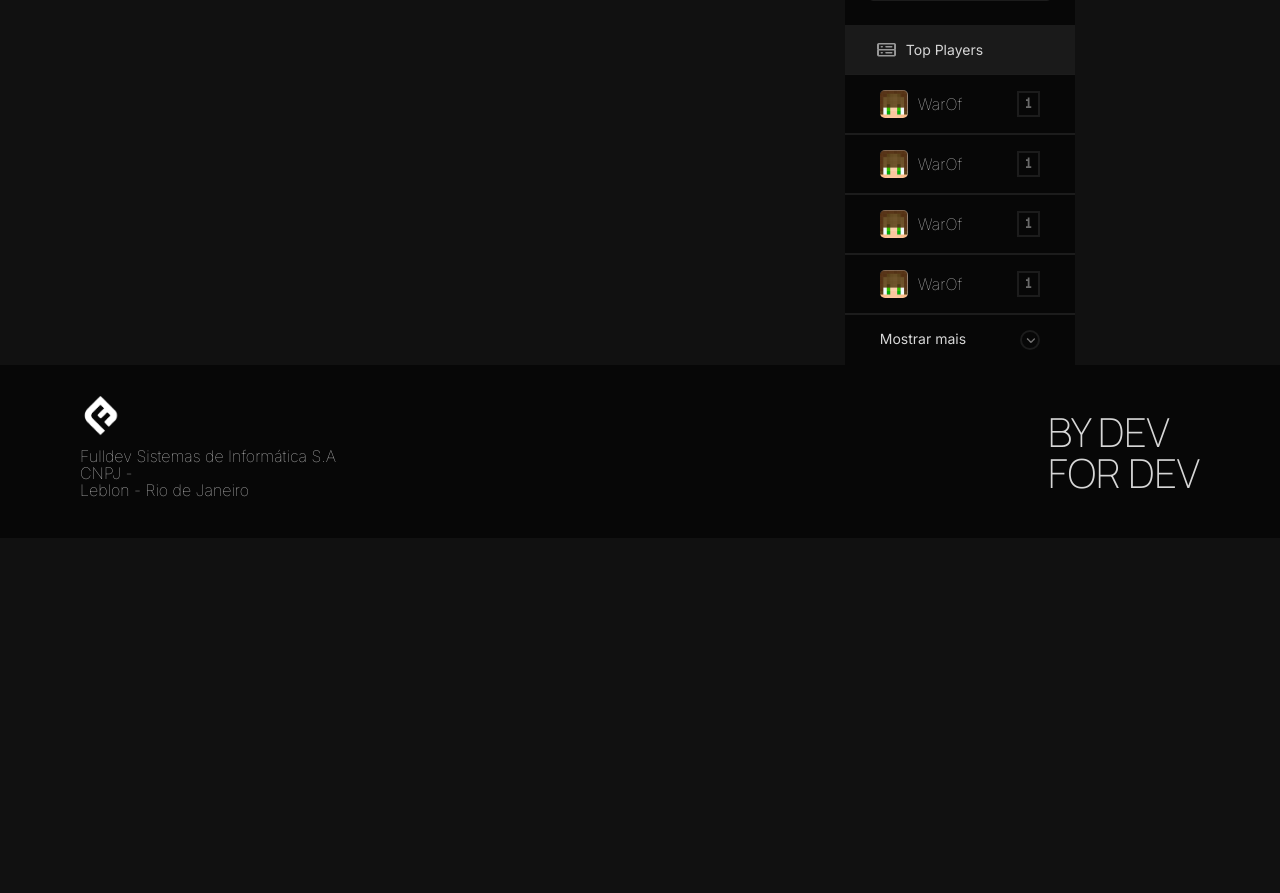
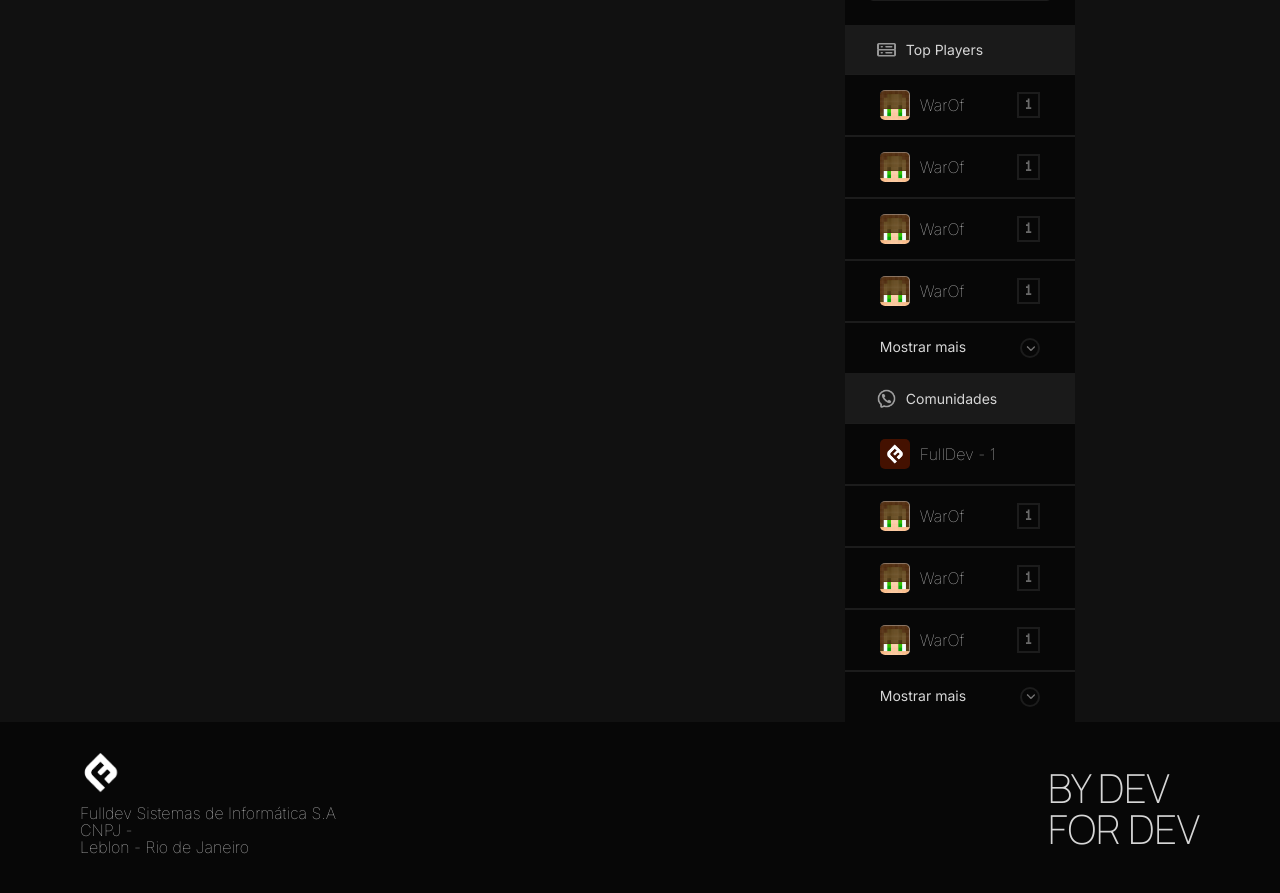
Before and after one commit to FulllDev-Games/Plataforma-Full-Dev-Games, an Angular app: page / in a window 1280 px wide. Shown: the part 591-1484 px from the top of the page. Before the commit the page ends 1129 px from the top, so only its background shows below. Built offline with nearby package versions, Linux system fonts and the light colour scheme.

Commit message:
feat: increase Minecraft icon size and add communities section with new icons and players

```diff
--- a/src/app/sidebar/sidebar.html
+++ b/src/app/sidebar/sidebar.html
@@ -64,7 +64,7 @@
             <div>
                 <div class="player">
                     <div class="player-info">
-                        <img src="assets/img/minecraft.png" alt="Ícone do Minecraft" width="28" height="28">
+                        <img src="assets/img/minecraft.png" alt="Ícone do Minecraft" width="30" height="30">
                         <p>WarOf</p>
                     </div>
                     <div class="player-bagde">
@@ -74,7 +74,7 @@
 
                 <div class="player">
                     <div class="player-info">
-                        <img src="assets/img/minecraft.png" alt="Ícone do Minecraft" width="28" height="28">
+                        <img src="assets/img/minecraft.png" alt="Ícone do Minecraft" width="30" height="30">
                         <p>WarOf</p>
                     </div>
                     <div class="player-bagde">
@@ -84,7 +84,7 @@
 
                 <div class="player">
                     <div class="player-info">
-                        <img src="assets/img/minecraft.png" alt="Ícone do Minecraft" width="28" height="28">
+                        <img src="assets/img/minecraft.png" alt="Ícone do Minecraft" width="30" height="30">
                         <p>WarOf</p>
                     </div>
                     <div class="player-bagde">
@@ -94,7 +94,65 @@
 
                 <div class="player">
                     <div class="player-info">
-                        <img src="assets/img/minecraft.png" alt="Ícone do Minecraft" width="28" height="28">
+                        <img src="assets/img/minecraft.png" alt="Ícone do Minecraft" width="30" height="30">
+                        <p>WarOf</p>
+                    </div>
+                    <div class="player-bagde">
+                        <p>1</p>
+                    </div>
+                </div>
+            </div>
+
+            <div class="show-more">
+                <p>Mostrar mais</p>
+                <button>
+                    <img src="assets/img/down-arrow.png" alt="" height="5" width="10">
+                </button>
+            </div>
+        </div>
+    </div>
+
+    <!-- Comunidade -->
+    <div>
+        <div class="title">
+            <img src="assets/img/whatsapp.png" alt="Ícone do discord" width="19" height="19">
+            <p>Comunidades</p>
+        </div>
+
+        <div>
+            <div>
+                <div class="player">
+                    <div class="player-info">
+                        <img src="assets/img/fulldev-colored.png" alt="Ícone do Minecraft" width="30" height="30">
+                        <p>FullDev - 1</p>
+                    </div>
+                </div>
+            </div>
+
+            <div>
+                <div class="player">
+                    <div class="player-info">
+                        <img src="assets/img/minecraft.png" alt="Ícone do Minecraft" width="30" height="30">
+                        <p>WarOf</p>
+                    </div>
+                    <div class="player-bagde">
+                        <p>1</p>
+                    </div>
+                </div>
+
+                <div class="player">
+                    <div class="player-info">
+                        <img src="assets/img/minecraft.png" alt="Ícone do Minecraft" width="30" height="30">
+                        <p>WarOf</p>
+                    </div>
+                    <div class="player-bagde">
+                        <p>1</p>
+                    </div>
+                </div>
+
+                <div class="player">
+                    <div class="player-info">
+                        <img src="assets/img/minecraft.png" alt="Ícone do Minecraft" width="30" height="30">
                         <p>WarOf</p>
                     </div>
                     <div class="player-bagde">
```
Also changed, not shown: src/assets/img/fulldev-colored.png (added), src/assets/img/whatsapp.png (added).
